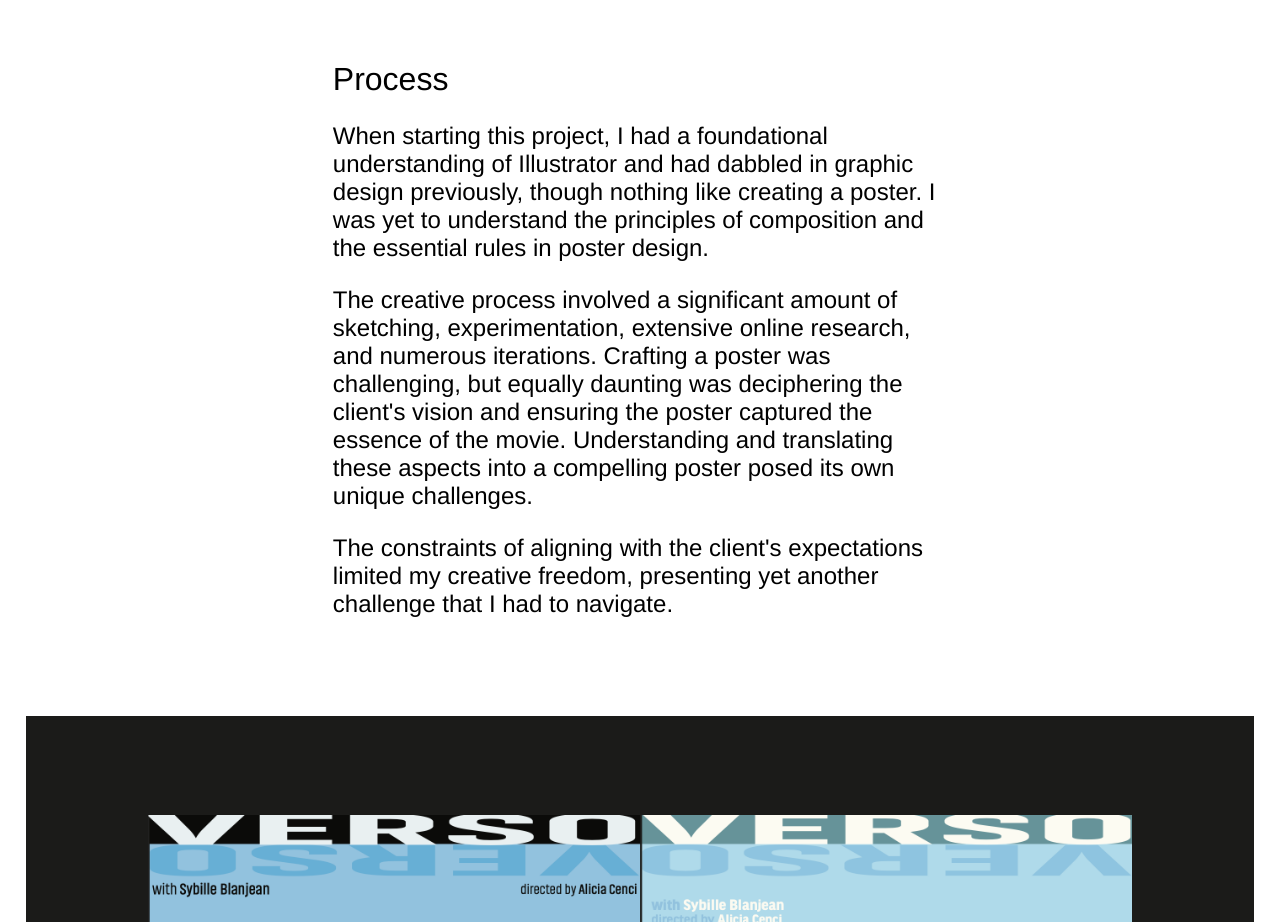
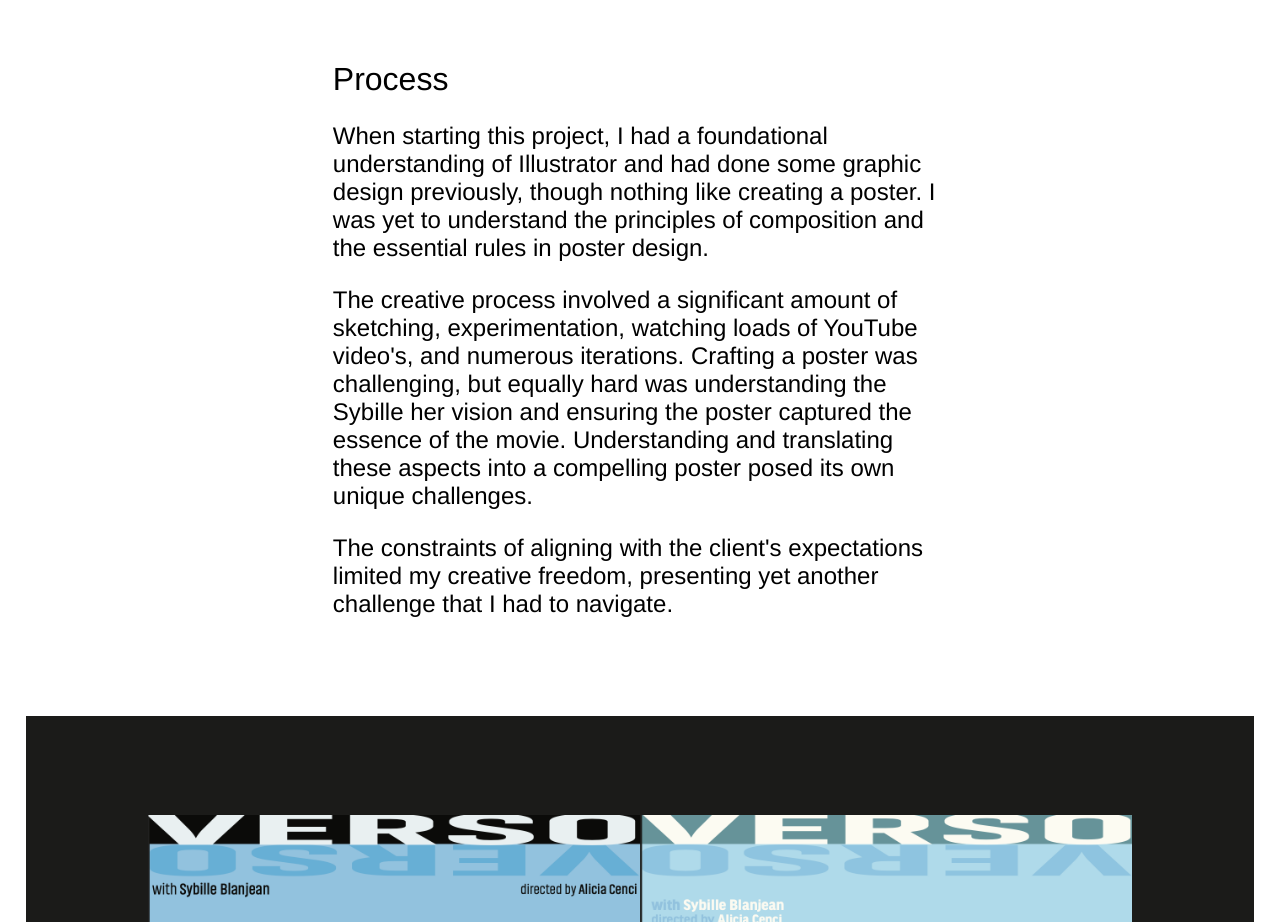
Before and after one commit to Shakirahadjih/shakirahadjih, a plain HTML site: page Verso.html in a window 1280 px wide. Shown: the part 1200-2122 px from the top of the page. Drawn offline with Linux system fonts and the light colour scheme.

Commit message:
Update Verso.html

```diff
--- a/Verso.html
+++ b/Verso.html
@@ -32,8 +32,8 @@
 
 <section class="align">
     <h2>Process</h2>
-<p>When starting this project, I had a foundational understanding of Illustrator and had dabbled in graphic design previously, though nothing like creating a poster. I was yet to understand the principles of composition and the essential rules in poster design.</p>
-<p>The creative process involved a significant amount of sketching, experimentation, extensive online research, and numerous iterations. Crafting a poster was challenging, but equally daunting was deciphering the client's vision and ensuring the poster captured the essence of the movie. Understanding and translating these aspects into a compelling poster posed its own unique challenges.</p>
+<p>When starting this project, I had a foundational understanding of Illustrator and had done some graphic design previously, though nothing like creating a poster. I was yet to understand the principles of composition and the essential rules in poster design.</p>
+<p>The creative process involved a significant amount of sketching, experimentation, watching loads of YouTube video's, and numerous iterations. Crafting a poster was challenging, but equally hard was understanding the Sybille her vision and ensuring the poster captured the essence of the movie. Understanding and translating these aspects into a compelling poster posed its own unique challenges.</p>
 <p>The constraints of aligning with the client's expectations limited my creative freedom, presenting yet another challenge that I had to navigate.</p>
 </section>
 
```
